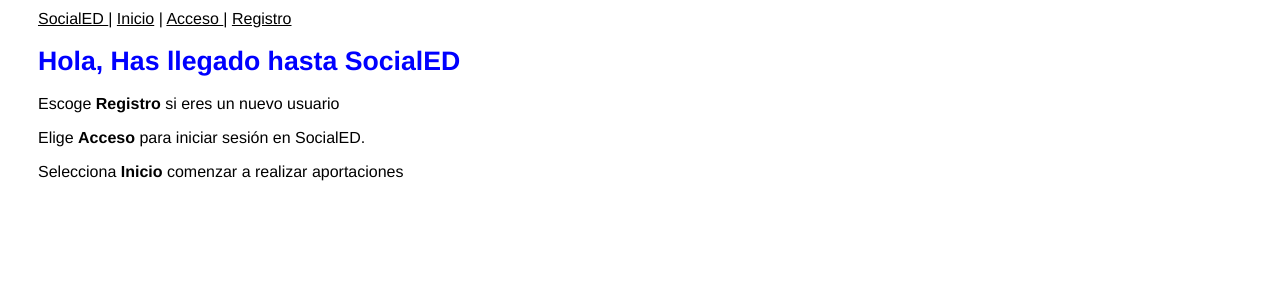
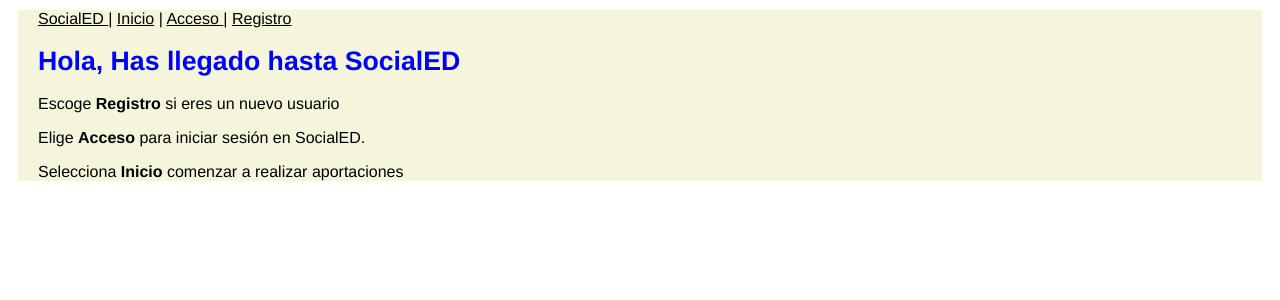
Before and after one commit to SupraaZ/ProyectoWEB_AGC, a Flask app: page / in a window 1280 px wide. Shown: the top 300 px of the page. Run offline with Flask 2, Linux system fonts and the light colour scheme.

Commit message:
CSS modificado y cambiado estilos.

```diff
--- a/produ/static/css/socialed-style.css
+++ b/produ/static/css/socialed-style.css
@@ -4,7 +4,7 @@
 #container {
   font-family: Helvetica, Geneva, Arial, sans-serif;
   padding-left: 20px;
-  background-color: #FFFFFF; /* beige */
+  background-color: #F5F5DC; /* beige */
   font-color: #2A2929; /* dark grey */
   margin: 10px;
 }
@@ -22,16 +22,12 @@ h1 {
 
 }
 form {
-
-
-
+font-family: Helvetica, Geneva, Arial, sans-serif;
+color: blue;
 
 
 }
 label {
-
-
-
 
 
 }
@@ -39,5 +35,4 @@ label {
 
 
 
-
 }
```
